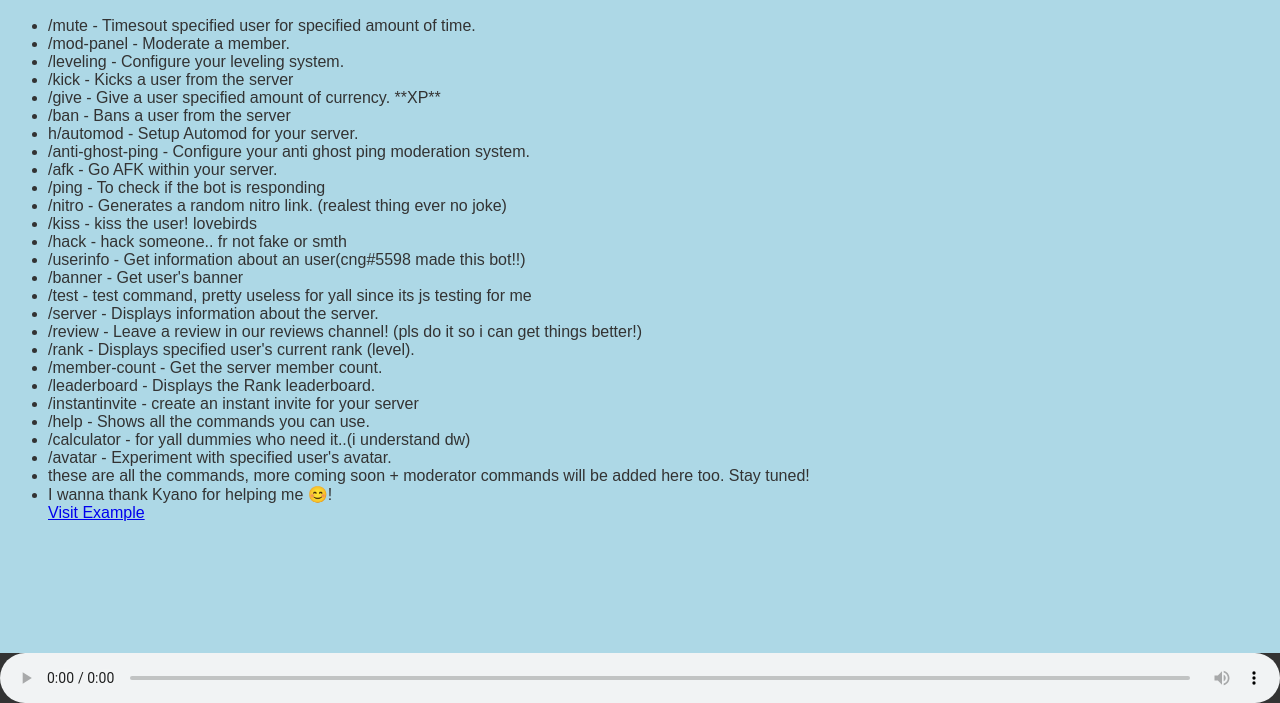
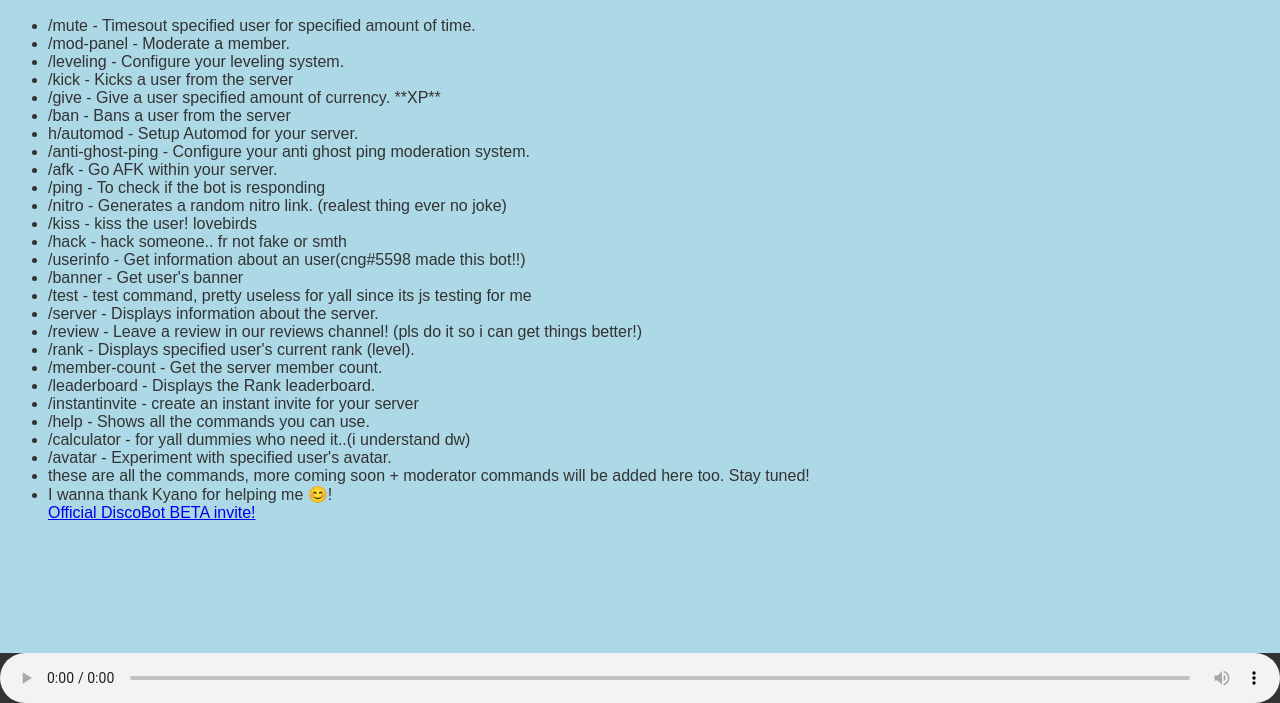
Before and after one commit to jejeeeeeee/Sentinel-invite-site, a plain HTML site: page index.html in a window 1280 px wide. Shown: the part 97-800 px from the top of the page. Drawn offline with Linux system fonts and the light colour scheme.

Commit message:
Update index.html

```diff
--- a/index.html
+++ b/index.html
@@ -55,7 +55,7 @@
       <li>/avatar - Experiment with specified user's avatar.</li>
       <li>these are all the commands, more coming soon + moderator commands will be added here too. Stay tuned!</li>
       <li>I wanna thank Kyano for helping me 😊!</li>
-      <a href="https://discord.com/api/oauth2/authorize?client_id=1103322794944634891&permissions=8&scope=bot">Visit Example</Official DiscoBot BETA invite!>
+      <a href="https://discord.com/api/oauth2/authorize?client_id=1103322794944634891&permissions=8&scope=bot">Official DiscoBot BETA invite!</Official DiscoBot BETA invite!>
     </ul>
   </div>
 </div>
```
